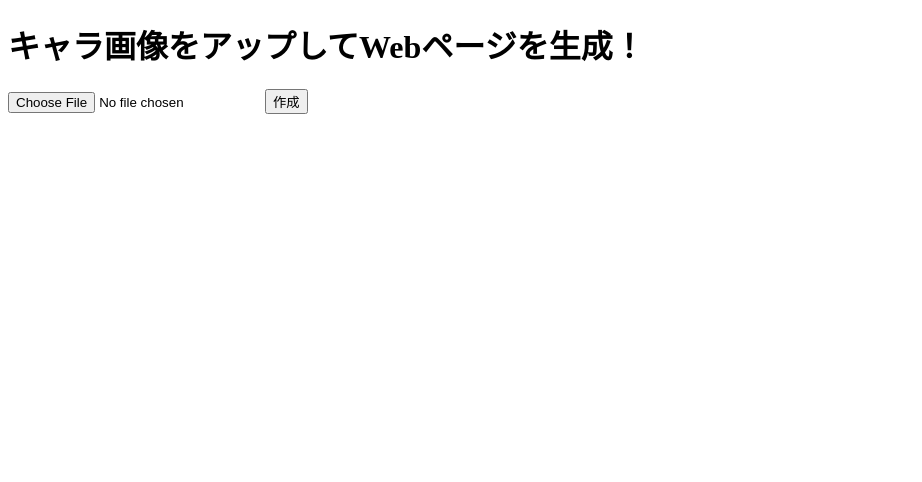
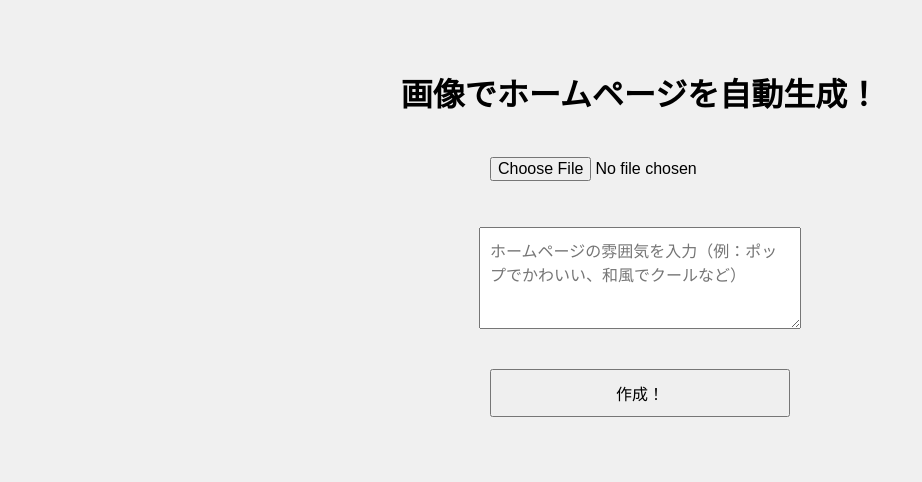
Before and after one commit to nikkumn/pek-app-flexi, a Flask app: page / in a window 1280 px wide. Shown: the top 482 px of the page, without its empty margins (0-922 px from the left). Run offline with Flask 3, Linux system fonts and the light colour scheme.

Commit message:
Update index.html

```diff
--- a/templates/index.html
+++ b/templates/index.html
@@ -2,13 +2,36 @@
 <html lang="ja">
 <head>
   <meta charset="UTF-8">
-  <title>キャラ画像アップロード</title>
+  <title>ホームページを作ろう！</title>
+  <style>
+    body {
+      font-family: sans-serif;
+      text-align: center;
+      padding: 40px;
+      background: #f0f0f0;
+    }
+    input, textarea, button {
+      font-size: 16px;
+      margin: 10px;
+      padding: 10px;
+      width: 300px;
+    }
+    textarea {
+      height: 80px;
+    }
+  </style>
 </head>
 <body>
-  <h1>キャラ画像をアップしてWebページを生成！</h1>
-  <form method="POST" action="/upload" enctype="multipart/form-data">
-    <input type="file" name="file" required>
-    <button type="submit">作成</button>
+  <h1>画像でホームページを自動生成！</h1>
+
+  <form action="/upload" method="post" enctype="multipart/form-data">
+    <p><input type="file" name="file" required></p>
+
+    <p>
+      <textarea name="mood" placeholder="ホームページの雰囲気を入力（例：ポップでかわいい、和風でクールなど）" required></textarea>
+    </p>
+
+    <p><button type="submit">作成！</button></p>
   </form>
 </body>
 </html>
```
